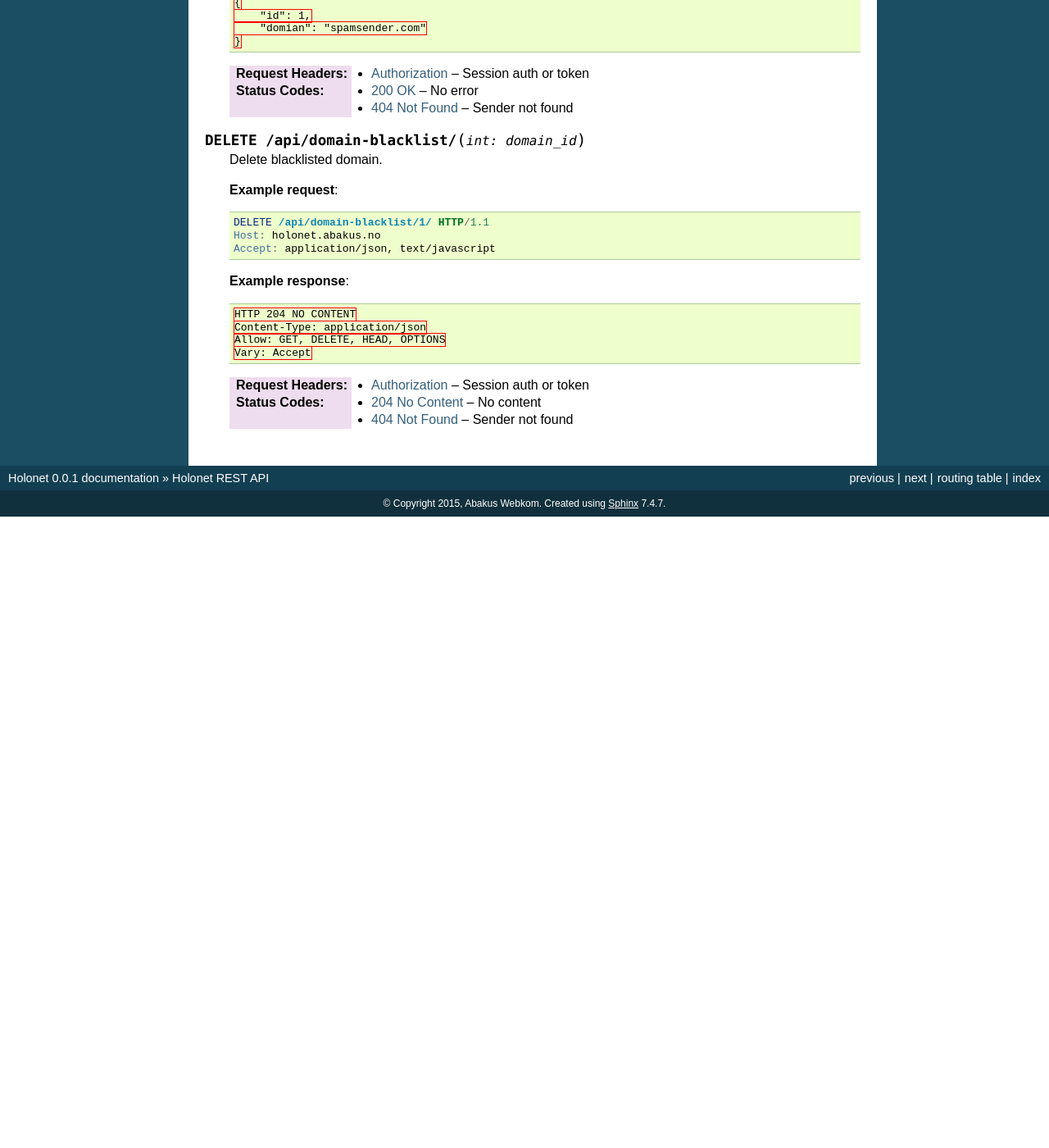
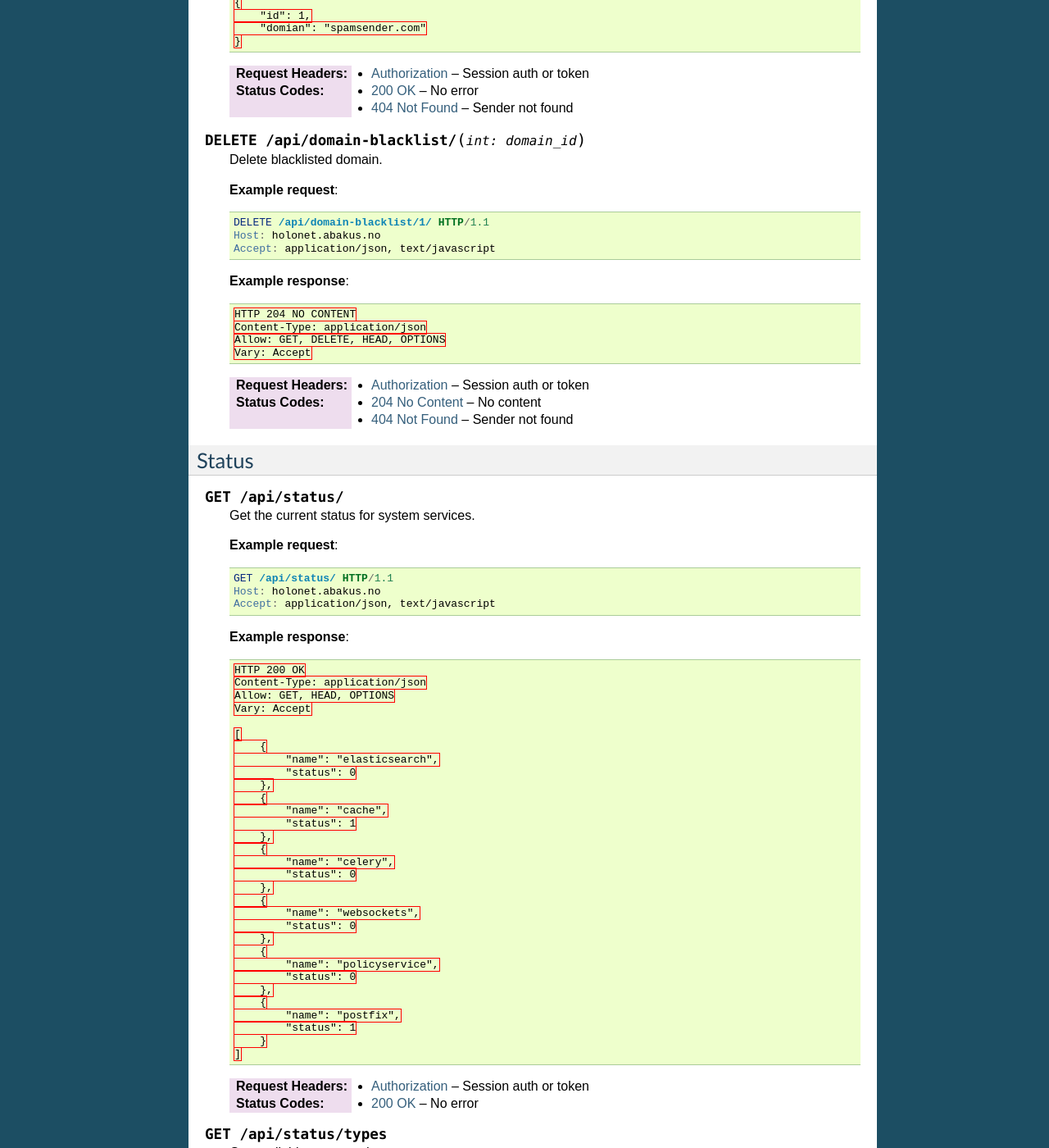
Before and after one commit to webkom/holonet, a Sphinx documentation site: the page built from docs/rest_api.rst, in a window 1280 px wide and 1400 px high, scrolled down 3976 px. Shown: the whole window at 82% size. Built offline with Sphinx 7.4.7, drawn with Linux system fonts in a browser that asks for light colours; pages that are not in the unit, such as notebooks, are missing from menus; before the commit the page ends 4606 px from its top, so only the background shows below that; some of the changed text lies outside the part shown.

Commit message:
Added documentation for status api

```diff
--- a/docs/rest_api.rst
+++ b/docs/rest_api.rst
@@ -301,3 +301,128 @@ Domain Blacklist
 
     :statuscode 204: No content
     :statuscode 404: Sender not found
+
+Status
+------
+
+.. http:get:: /api/status/
+
+    Get the current status for system services.
+
+    **Example request**:
+
+    .. sourcecode:: http
+
+        GET /api/status/ HTTP/1.1
+        Host: holonet.abakus.no
+        Accept: application/json, text/javascript
+
+    **Example response**:
+
+    .. sourcecode:: http
+
+        HTTP 200 OK
+        Content-Type: application/json
+        Allow: GET, HEAD, OPTIONS
+        Vary: Accept
+
+        [
+            {
+                "name": "elasticsearch",
+                "status": 0
+            },
+            {
+                "name": "cache",
+                "status": 1
+            },
+            {
+                "name": "celery",
+                "status": 0
+            },
+            {
+                "name": "websockets",
+                "status": 0
+            },
+            {
+                "name": "policyservice",
+                "status": 0
+            },
+            {
+                "name": "postfix",
+                "status": 1
+            }
+        ]
+
+    :reqheader Authorization: Session auth or token
+
+    :statuscode 200: No error
+
+.. http:get:: /api/status/types
+
+    Get available status codes.
+
+    **Example request**:
+
+    .. sourcecode:: http
+
+        GET /api/status/types HTTP/1.1
+        Host: holonet.abakus.no
+        Accept: application/json, text/javascript
+
+    **Example response**:
+
+    .. sourcecode:: http
+
+        HTTP 200 OK
+        Content-Type: application/json
+        Allow: GET, HEAD, OPTIONS
+        Vary: Accept
+
+        [
+            [
+                0,
+                "Not Responding"
+            ],
+            [
+                1,
+                "Ready"
+            ],
+            [
+                2,
+                "Unknown"
+            ]
+        ]
+
+    :reqheader Authorization: Session auth or token
+
+    :statuscode 200: No error
+
+.. http:get:: /api/status/(str:service_name)
+
+    Get service status for a specific service.
+
+    **Example request**:
+
+    .. sourcecode:: http
+
+        GET /api/status/elasticsearch HTTP/1.1
+        Host: holonet.abakus.no
+        Accept: application/json, text/javascript
+
+    **Example response**:
+
+    .. sourcecode:: http
+
+        HTTP 200 OK
+        Content-Type: application/json
+        Allow: GET, HEAD, OPTIONS
+        Vary: Accept
+
+        {
+            "name": "elasticsearch",
+            "status": 0
+        }
+
+    :reqheader Authorization: Session auth or token
+
+    :statuscode 200: No error
```
